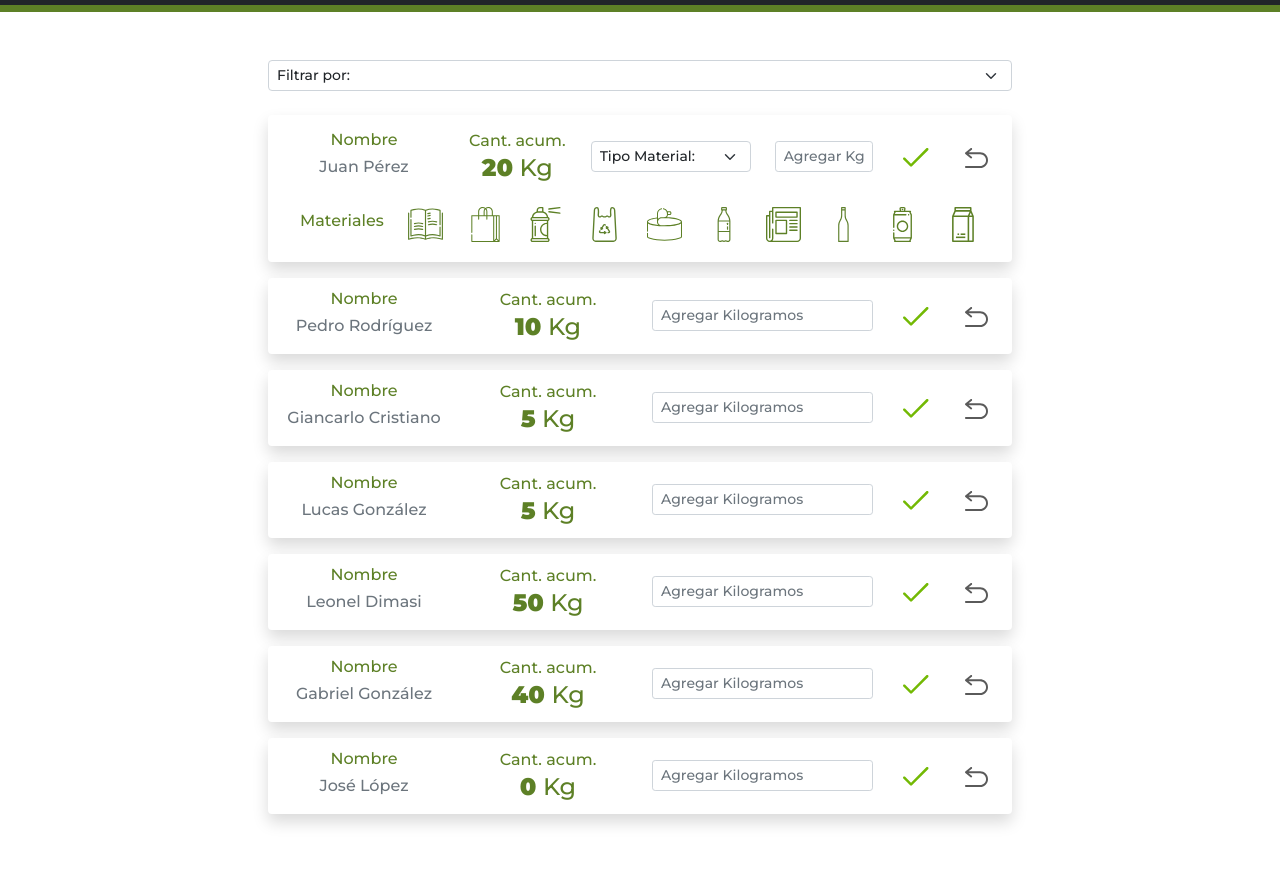
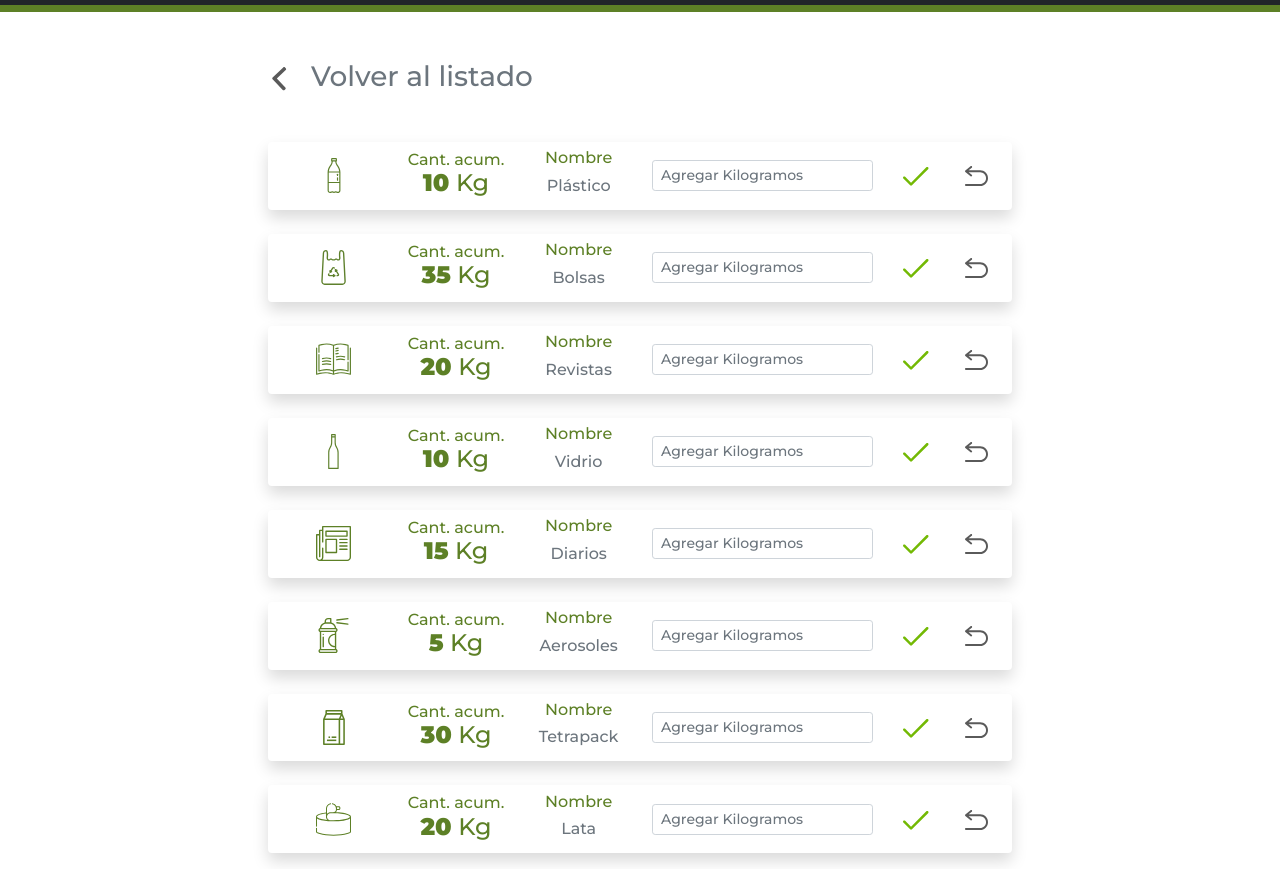
Before and after one commit to gisele89/grupo4-metodologias2021, a website: page FrontEnd/registro.html in a window 1280 px wide. Shown: the part 83-952 px from the top of the page. Drawn offline with nearby package versions, Linux system fonts and the light colour scheme.

Commit message:
GMT-95: Listas las correcciones que vimos en la reunión de hoy. (removido nombre y select. Se volvió a una sola línea).

```diff
--- a/FrontEnd/registro.html
+++ b/FrontEnd/registro.html
@@ -56,68 +56,21 @@
     <main class="flex-shrink-0 mb-5">
         <div class="container mt-5">
             <form class="col-lg-8 m-auto">
-                <div class="mb-4">
-                    <select class="form-select form-select-sm" aria-label="Franja horaria" id="filterSelect" aria-describedby="volumeHelp">
-                        <option selected disabled>Filtrar por:</option>
-                        <option value="1">Apellido del cartonero</option>
-                        <option value="2">Peso acumulado</option>
-                    </select>
-                </div>
-                <div class="shadow px-3 py-1 mb-3 bg-body rounded">
-                    <div class="d-flex justify-content-between align-items-center row pt-1">
-                        <div class="text-center col-3">
-                            <h6 class="color-green">Nombre</h6>
-                            <h6 class="text-secondary">Juan Pérez</h6>
+                <h3 class="text-secondary mb-5 mt-4">
+                    <img class="ps-1 pe-4" src="./src/media/flecha-izq.svg">Volver al listado
+                </h3>
+                <div class="shadow px-3 py-1 mb-4 bg-body rounded">
+                    <div class="d-flex justify-content-between align-items-center row">
+                        <div class="text-center col-2">
+                            <img src="./src/media/botellas-plastico.svg" alt="botella de plástico" height="35px">
                         </div>
                         <div class="text-center col-2">
-                            <h6 class="color-green mt-2 mb-1">Cant. acum.</h6>
-                            <h4 class="color-green"><strong>20</strong> Kg</h4>
+                            <h6 class="color-green mt-1 mb-0">Cant. acum.</h6>
+                            <h4 class="color-green"><strong>10</strong> Kg</h4>
                         </div>
-                        <div class="col-3">
-                            <select class="form-select form-select-sm" aria-label="Default select example">
-                                <option selected disabled>Tipo Material:</option>
-                                <option value="1">Carton / Papel</option>
-                                <option value="2">Metal</option>
-                                <option value="3">Vidrio</option>
-                              </select>
-                        </div>
-                        <div class="col-2">
-                            <input type="text" class="form-control form-control-sm" id="addKgInput" placeholder="Agregar Kg">
-                        </div>
-                        <div class="col-1">
-                            <button class="img-btn" id="btn-ok" data-bs-toggle="tooltip" data-bs-pyacement="top" title="Confirmar cambio">
-                                <img src="./src/media/tick.svg" alt="boton de confirmar">
-                            </button>
-                        </div>
-                        <div class="col-1">
-                            <button class="img-btn" id="btn-undo" data-bs-toggle="tooltip" data-bs-pyacement="top" title="Deshacer cambio">
-                                <img src="./src/media/rollback.svg" alt="boton de rollback">
-                            </button>
-                        </div>
-                    </div>
-                    <div class="d-flex justify-content-between align-items-center col p-3">
-                        <h6 class="color-green">Materiales</h6>
-                        <img src="./src/media/comunicaciones.svg" alt="revista" height="35px">
-                        <img src="./src/media/bolsa-de-la-compra.svg" alt="bolsa de cartón" height="35px">
-                        <img src="./src/media/pintura-en-aerosol.svg" alt="aerosol" height="35px">
-                        <img src="./src/media/bolsa-de-plastico.svg" alt="bolsa de plástico" height="35px">
-                        <img src="./src/media/lata.svg" alt="conserva en lata" height="35px">
-                        <img src="./src/media/botellas-plastico.svg" alt="botella de plástico" height="35px">
-                        <img src="./src/media/periodico.svg" alt="diarios" height="35px">
-                        <img src="./src/media/botella-vidrio.svg" alt="botella de vidrio" height="35px">
-                        <img src="./src/media/soda.svg" alt="bebida en lata" height="35px">
-                        <img src="./src/media/instant-coffee.svg" alt="tetrapack" height="35px">
-                    </div>
-                </div>
-                <div class="shadow px-3 py-1 mb-3 bg-body rounded">
-                    <div class="d-flex justify-content-between align-items-center row">
-                        <div class="text-center col-3">
+                        <div class="text-center col-2">
                             <h6 class="color-green">Nombre</h6>
-                            <h6 class="text-secondary">Pedro Rodríguez</h6>
-                        </div>
-                        <div class="text-center col-3">
-                            <h6 class="color-green mt-2 mb-1">Cant. acum.</h6>
-                            <h4 class="color-green"><strong>10</strong> Kg</h4>
+                            <h6 class="text-secondary">Plástico</h6>
                         </div>
                         <div class="col-4">
                             <input type="text" class="form-control form-control-sm" id="addKgInput" placeholder="Agregar Kilogramos">
@@ -134,15 +87,18 @@
                         </div>
                     </div>
                 </div>
-                <div class="shadow px-3 py-1 mb-3 bg-body rounded">
+                <div class="shadow px-3 py-1 mb-4 bg-body rounded">
                     <div class="d-flex justify-content-between align-items-center row">
-                        <div class="text-center col-3">
+                        <div class="text-center col-2">
+                            <img src="./src/media/bolsa-de-plastico.svg" alt="bolsa de plástico" height="35px">
+                        </div>
+                        <div class="text-center col-2">
+                            <h6 class="color-green mt-1 mb-0">Cant. acum.</h6>
+                            <h4 class="color-green"><strong>35</strong> Kg</h4>
+                        </div>
+                        <div class="text-center col-2">
                             <h6 class="color-green">Nombre</h6>
-                            <h6 class="text-secondary">Giancarlo Cristiano</h6>
-                        </div>
-                        <div class="text-center col-3">
-                            <h6 class="color-green mt-2 mb-1">Cant. acum.</h6>
-                            <h4 class="color-green"><strong>5</strong> Kg</h4>
+                            <h6 class="text-secondary">Bolsas</h6>
                         </div>
                         <div class="col-4">
                             <input type="text" class="form-control form-control-sm" id="addKgInput" placeholder="Agregar Kilogramos">
@@ -159,15 +115,18 @@
                         </div>
                     </div>
                 </div>
-                <div class="shadow px-3 py-1 mb-3 bg-body rounded">
+                <div class="shadow px-3 py-1 mb-4 bg-body rounded">
                     <div class="d-flex justify-content-between align-items-center row">
-                        <div class="text-center col-3">
+                        <div class="text-center col-2">
+                            <img src="./src/media/comunicaciones.svg" alt="revista" height="35px">
+                        </div>
+                        <div class="text-center col-2">
+                            <h6 class="color-green mt-1 mb-0">Cant. acum.</h6>
+                            <h4 class="color-green"><strong>20</strong> Kg</h4>
+                        </div>
+                        <div class="text-center col-2">
                             <h6 class="color-green">Nombre</h6>
-                            <h6 class="text-secondary">Lucas González</h6>
-                        </div>
-                        <div class="text-center col-3">
-                            <h6 class="color-green mt-2 mb-1">Cant. acum.</h6>
-                            <h4 class="color-green"><strong>5</strong> Kg</h4>
+                            <h6 class="text-secondary">Revistas</h6>
                         </div>
                         <div class="col-4">
                             <input type="text" class="form-control form-control-sm" id="addKgInput" placeholder="Agregar Kilogramos">
@@ -184,15 +143,18 @@
                         </div>
                     </div>
                 </div>
-                <div class="shadow px-3 py-1 mb-3 bg-body rounded">
+                <div class="shadow px-3 py-1 mb-4 bg-body rounded">
                     <div class="d-flex justify-content-between align-items-center row">
-                        <div class="text-center col-3">
+                        <div class="text-center col-2">
+                            <img src="./src/media/botella-vidrio.svg" alt="botella de vidrio" height="35px">
+                        </div>
+                        <div class="text-center col-2">
+                            <h6 class="color-green mt-1 mb-0">Cant. acum.</h6>
+                            <h4 class="color-green"><strong>10</strong> Kg</h4>
+                        </div>
+                        <div class="text-center col-2">
                             <h6 class="color-green">Nombre</h6>
-                            <h6 class="text-secondary">Leonel Dimasi</h6>
-                        </div>
-                        <div class="text-center col-3">
-                            <h6 class="color-green mt-2 mb-1">Cant. acum.</h6>
-                            <h4 class="color-green"><strong>50</strong> Kg</h4>
+                            <h6 class="text-secondary">Vidrio</h6>
                         </div>
                         <div class="col-4">
                             <input type="text" class="form-control form-control-sm" id="addKgInput" placeholder="Agregar Kilogramos">
@@ -209,15 +171,18 @@
                         </div>
                     </div>
                 </div>
-                <div class="shadow px-3 py-1 mb-3 bg-body rounded">
+                <div class="shadow px-3 py-1 mb-4 bg-body rounded">
                     <div class="d-flex justify-content-between align-items-center row">
-                        <div class="text-center col-3">
+                        <div class="text-center col-2">
+                            <img src="./src/media/periodico.svg" alt="diarios" height="35px">
+                        </div>
+                        <div class="text-center col-2">
+                            <h6 class="color-green mt-1 mb-0">Cant. acum.</h6>
+                            <h4 class="color-green"><strong>15</strong> Kg</h4>
+                        </div>
+                        <div class="text-center col-2">
                             <h6 class="color-green">Nombre</h6>
-                            <h6 class="text-secondary">Gabriel González</h6>
-                        </div>
-                        <div class="text-center col-3">
-                            <h6 class="color-green mt-2 mb-1">Cant. acum.</h6>
-                            <h4 class="color-green"><strong>40</strong> Kg</h4>
+                            <h6 class="text-secondary">Diarios</h6>
                         </div>
                         <div class="col-4">
                             <input type="text" class="form-control form-control-sm" id="addKgInput" placeholder="Agregar Kilogramos">
@@ -234,15 +199,102 @@
                         </div>
                     </div>
                 </div>
-                <div class="shadow px-3 py-1 mb-3 bg-body rounded">
+                <div class="shadow px-3 py-1 mb-4 bg-body rounded">
                     <div class="d-flex justify-content-between align-items-center row">
-                        <div class="text-center col-3">
+                        <div class="text-center col-2">
+                            <img src="./src/media/pintura-en-aerosol.svg" alt="aerosol" height="35px">
+                        </div>
+                        <div class="text-center col-2">
+                            <h6 class="color-green mt-1 mb-0">Cant. acum.</h6>
+                            <h4 class="color-green"><strong>5</strong> Kg</h4>
+                        </div>
+                        <div class="text-center col-2">
                             <h6 class="color-green">Nombre</h6>
-                            <h6 class="text-secondary">José López</h6>
+                            <h6 class="text-secondary">Aerosoles</h6>
                         </div>
-                        <div class="text-center col-3">
-                            <h6 class="color-green mt-2 mb-1">Cant. acum.</h6>
-                            <h4 class="color-green"><strong>0</strong> Kg</h4>
+                        <div class="col-4">
+                            <input type="text" class="form-control form-control-sm" id="addKgInput" placeholder="Agregar Kilogramos">
+                        </div>
+                        <div class="col-1">
+                            <button class="img-btn" id="btn-ok" data-bs-toggle="tooltip" data-bs-pyacement="top" title="Confirmar cambio">
+                                <img src="./src/media/tick.svg" alt="boton de confirmar">
+                            </button>
+                        </div>
+                        <div class="col-1">
+                            <button class="img-btn" id="btn-undo" data-bs-toggle="tooltip" data-bs-pyacement="top" title="Deshacer cambio">
+                                <img src="./src/media/rollback.svg" alt="boton de rollback">
+                            </button>
+                        </div>
+                    </div>
+                </div>
+                <div class="shadow px-3 py-1 mb-4 bg-body rounded">
+                    <div class="d-flex justify-content-between align-items-center row">
+                        <div class="text-center col-2">
+                            <img src="./src/media/instant-coffee.svg" alt="tetrapack" height="35px">
+                        </div>
+                        <div class="text-center col-2">
+                            <h6 class="color-green mt-1 mb-0">Cant. acum.</h6>
+                            <h4 class="color-green"><strong>30</strong> Kg</h4>
+                        </div>
+                        <div class="text-center col-2">
+                            <h6 class="color-green">Nombre</h6>
+                            <h6 class="text-secondary">Tetrapack</h6>
+                        </div>
+                        <div class="col-4">
+                            <input type="text" class="form-control form-control-sm" id="addKgInput" placeholder="Agregar Kilogramos">
+                        </div>
+                        <div class="col-1">
+                            <button class="img-btn" id="btn-ok" data-bs-toggle="tooltip" data-bs-pyacement="top" title="Confirmar cambio">
+                                <img src="./src/media/tick.svg" alt="boton de confirmar">
+                            </button>
+                        </div>
+                        <div class="col-1">
+                            <button class="img-btn" id="btn-undo" data-bs-toggle="tooltip" data-bs-pyacement="top" title="Deshacer cambio">
+                                <img src="./src/media/rollback.svg" alt="boton de rollback">
+                            </button>
+                        </div>
+                    </div>
+                </div>
+                <div class="shadow px-3 py-1 mb-4 bg-body rounded">
+                    <div class="d-flex justify-content-between align-items-center row">
+                        <div class="text-center col-2">
+                            <img src="./src/media/lata.svg" alt="lata" height="35px">
+                        </div>
+                        <div class="text-center col-2">
+                            <h6 class="color-green mt-1 mb-0">Cant. acum.</h6>
+                            <h4 class="color-green"><strong>20</strong> Kg</h4>
+                        </div>
+                        <div class="text-center col-2">
+                            <h6 class="color-green">Nombre</h6>
+                            <h6 class="text-secondary">Lata</h6>
+                        </div>
+                        <div class="col-4">
+                            <input type="text" class="form-control form-control-sm" id="addKgInput" placeholder="Agregar Kilogramos">
+                        </div>
+                        <div class="col-1">
+                            <button class="img-btn" id="btn-ok" data-bs-toggle="tooltip" data-bs-pyacement="top" title="Confirmar cambio">
+                                <img src="./src/media/tick.svg" alt="boton de confirmar">
+                            </button>
+                        </div>
+                        <div class="col-1">
+                            <button class="img-btn" id="btn-undo" data-bs-toggle="tooltip" data-bs-pyacement="top" title="Deshacer cambio">
+                                <img src="./src/media/rollback.svg" alt="boton de rollback">
+                            </button>
+                        </div>
+                    </div>
+                </div>
+                <div class="shadow px-3 py-1 mb-4 bg-body rounded">
+                    <div class="d-flex justify-content-between align-items-center row">
+                        <div class="text-center col-2">
+                            <img src="./src/media/caja.svg" alt="carton" height="35px">
+                        </div>
+                        <div class="text-center col-2">
+                            <h6 class="color-green mt-1 mb-0">Cant. acum.</h6>
+                            <h4 class="color-green"><strong>20</strong> Kg</h4>
+                        </div>
+                        <div class="text-center col-2">
+                            <h6 class="color-green">Nombre</h6>
+                            <h6 class="text-secondary">Cartón</h6>
                         </div>
                         <div class="col-4">
                             <input type="text" class="form-control form-control-sm" id="addKgInput" placeholder="Agregar Kilogramos">
```
Also changed, not shown: FrontEnd/src/media/flecha-izq.svg (added).
